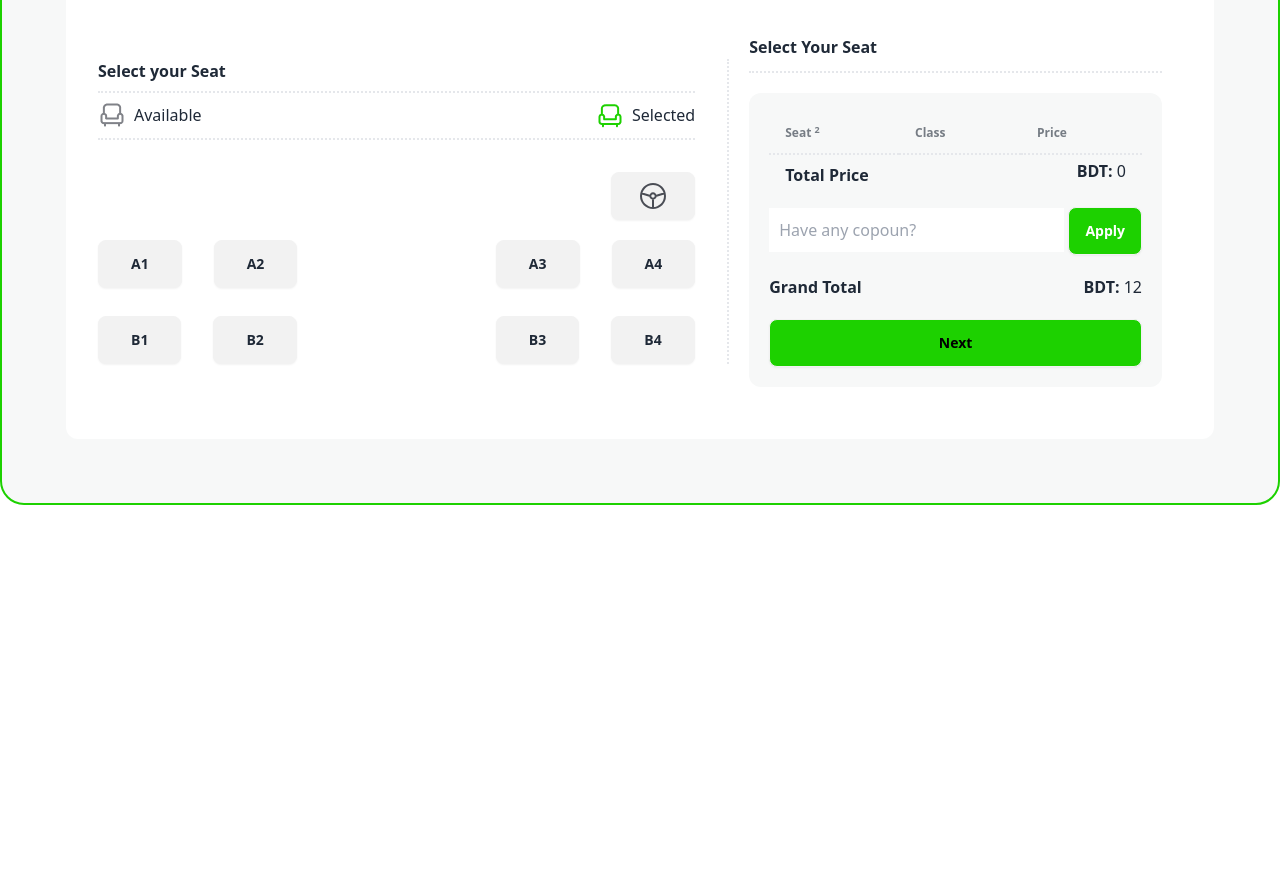
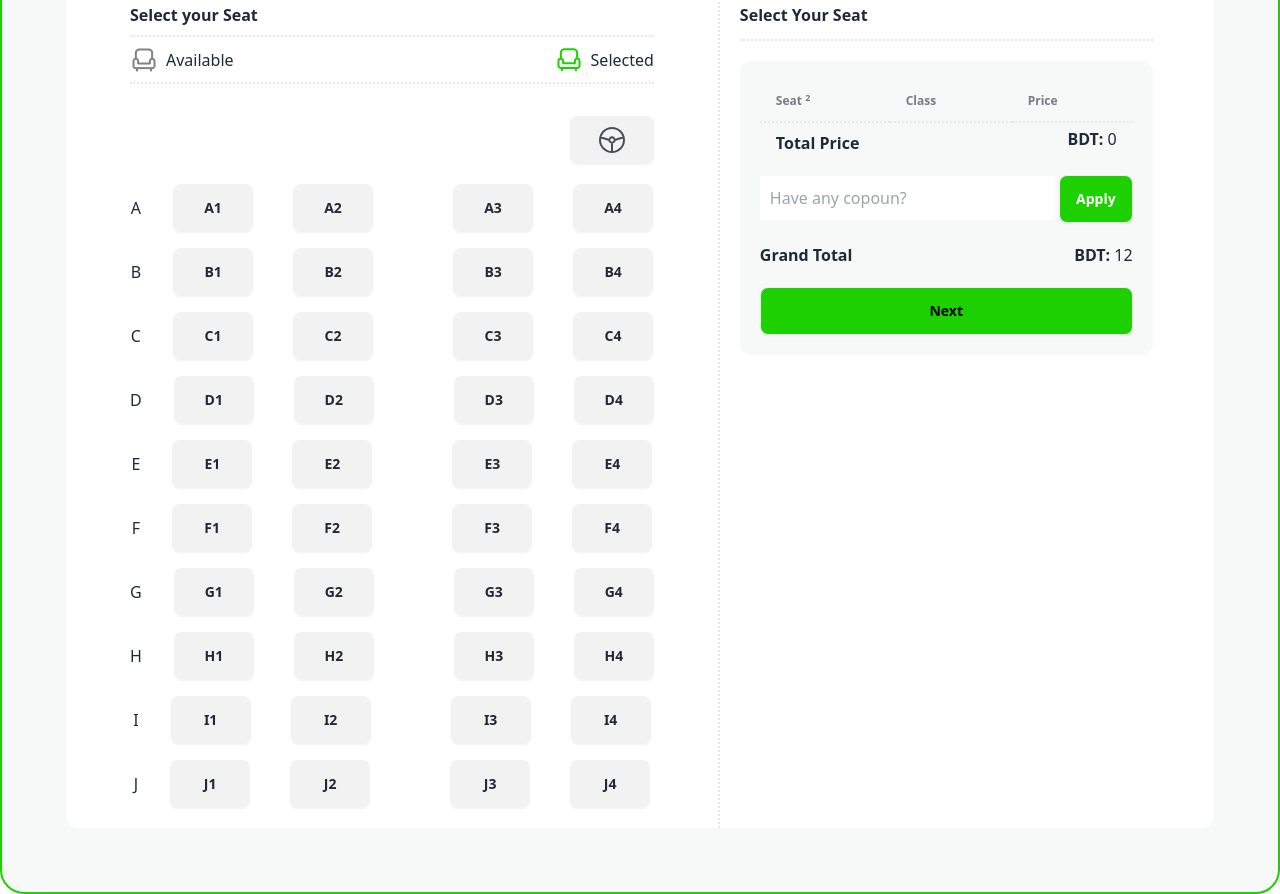
Before and after one commit to ProgSomel/smart-ticketing, a plain HTML site: page index.html in a window 1280 px wide. Shown: the part 1975-2869 px from the top of the page. Before the commit the page ends 2480 px from the top, so only its background shows below. Drawn offline with nearby package versions, Linux system fonts and the light colour scheme.

Commit message:
Seat Section Responsive done

```diff
--- a/index.html
+++ b/index.html
@@ -84,7 +84,7 @@
         <Section class="max-w-screen-xl mx-auto px-2 md:px-12 lg:px-16">
             <h1 class="font-bold font-raleway text-3xl text-center mt-20">Best offers for you</h1>
 
-           <div class="flex flex-col lg:flex-row gap-10 mt-8">
+           <div class="flex flex-col lg:flex-row md:gap-10 mt-8">
             <div class="flex flex-col lg:flex-row">
                 <div class="rounded-l-lg lg:w-80 lg:h-40 bg-[#FFBF0F]  p-8 space-y-1">
                     <h1 class="text-3xl font-bold">15% OFF</h1>
@@ -109,7 +109,7 @@
                     <div class="bg-[#F78C9C]">
                         <img class="h-40" src="images/cupon-devider.png" alt="">
                     </div>
-                <div class="rounded-r-lg lg:w-52 pt-12 px-12 h-40 bg-[#F78C9C] shadow-xl  space-y-1">
+                <div class="rounded-r-lg lg:w-52 pt-12 px-10 h-40 bg-[#F78C9C] shadow-xl  space-y-1">
                     <h1 class="text-2xl font-bold  font-raleway">Couple 20</h1>
                     <p class="font-extralight">Coupon Code</p>
                     </div>
@@ -124,7 +124,7 @@
 
 
         <!--! Ticket Booking Section  -->
-        <section id="ticket-booking-section" class="font-raleway rounded-3xl border-2 border-[#1DD100] mt-16 pb-16 bg-[#F7F8F8] max-w-screen-xl mx-auto px-2 md:px-12 lg:px-16 min-h-screen">
+        <section id="ticket-booking-section" class="font-raleway rounded-3xl border-2 border-[#1DD100] mt-16 pb-16 bg-[#F7F8F8] max-w-screen-xl  lg:mx-auto  px-2 md:px-12 lg:px-16 min-h-screen">
             <h1 class="text-3xl font-bold text-center mt-12">P.H Paribahan</h1>
             <p class="text-center mt-2">Experience Effortless Travel Planning with P-Ticket's Secure Ticket Booking System. </p>
 
@@ -171,7 +171,7 @@
                     <img src="images/info-devider.png" alt="">
                 </div>
 
-                <div class=" bg-[#FFFFFF] text-center space-y-2 rounded-r-lg h-[400px] mt-7 lg:pr-10 px-8 lg:px-0 flex flex-col items-center justify-center ">
+                <div class=" bg-[#FFFFFF] text-center space-y-2 rounded-r-lg h-[400px]  lg:pr-10 px-8 lg:px-0 flex flex-col items-center justify-center ">
                     <div class="flex justify-center">
                         <img src="images/fare.png" alt="">
                     </div>
@@ -183,10 +183,12 @@
 
 
         <!--! Seat Section  -->
-        <div class="font-raleway bg-[#FFFFFF] mt-8 p-8 rounded-xl flex flex-col lg:flex-row items-center ">
-          <div class="border-r-2 border-dotted flex-1 pr-8">
+        <div id="seat-selection" class="font-raleway bg-[#FFFFFF] mt-8  rounded-xl flex flex-col lg:flex-row  ">
+
+
+          <div class="border-r-2 border-dotted  md:px-16  py-5 ">
             <h1 class="font-bold border-b-2 border-dotted pb-2">Select your Seat</h1>
-            <div class="flex justify-between border-b-2 border-dotted pb-2  items-center">
+            <div class="flex justify-between border-b-2 border-dotted pb-2   items-center">
               <div class="flex  items-center gap-2 mt-2 ">
                 <img src="images/seat-gray.png" alt="">
                 <p>Available</p>
@@ -203,33 +205,175 @@
             </div>
 
 
-          <div class="flex flex-col lg:flex-row justify-between  gap-28 items-center">
-            <div>
+            <div class="flex flex-col items-center justify-center gap-4">
+              <!-- Row A -->
               <div class="flex items-center gap-8">
-                <button id="a1" class="btn  seat px-8">A1</button>
-                <button id="a2" class="btn seat px-8">A2</button>
+                <p>A</p>
+                <div class="flex md:gap-20">
+                  <div class="flex md:gap-10">
+                    <button id="a1" class="btn seat md:w-20">A1</button>
+                    <button id="a2" class="btn seat md:w-20">A2</button>
+                  </div>
+                  <div class="flex md:gap-10">
+                    <button id="a3" class="btn seat md:w-20">A3</button>
+                    <button id="a4" class="btn seat md:w-20">A4</button>
+                  </div>
+                </div>
               </div>
+
+
+              <!-- Row B -->
               <div class="flex items-center gap-8">
-                <button id="b1" class="btn seat mt-7 px-8">B1</button>
-                <button id="b2" class="btn seat mt-7 px-8">B2</button>
+                <p>B</p>
+                <div class="flex md:gap-20">
+                  <div class="flex md:gap-10">
+                    <button id="b1" class="btn seat md:w-20">B1</button>
+                    <button id="b2" class="btn seat md:w-20">B2</button>
+                  </div>
+                  <div class="flex md:gap-10">
+                    <button id="b3" class="btn seat md:w-20">B3</button>
+                    <button id="b4" class="btn seat md:w-20">B4</button>
+                  </div>
+                </div>
               </div>
-             </div>
 
-             <div>
+
+              <!-- Row C -->
               <div class="flex items-center gap-8">
-                <button id="a3" class="btn seat px-8">A3</button>
-                <button id="a4" class="btn seat px-8">A4</button>
+                <p>C</p>
+                <div class="flex md:gap-20">
+                  <div class="flex md:gap-10">
+                    <button id="c1" class="btn seat md:w-20">C1</button>
+                    <button id="c2" class="btn seat md:w-20">C2</button>
+                  </div>
+                  <div class="flex md:gap-10">
+                    <button id="c3" class="btn seat md:w-20">C3</button>
+                    <button id="c4" class="btn seat md:w-20">C4</button>
+                  </div>
+                </div>
               </div>
-              <div class="flex items-center gap-8">
-                <button id="b3" class="btn seat px-8 mt-7">B3</button>
-                <button id="b4" class="btn seat px-8 mt-7">B4</button>
-              </div>
-             </div>
-          </div>
+
+
+
+<!-- Row D -->
+<div class="flex items-center gap-8">
+  <p>D</p>
+  <div class="flex md:gap-20">
+    <div class="flex md:gap-10">
+      <button id="d1" class="btn seat md:w-20">D1</button>
+      <button id="d2" class="btn seat md:w-20">D2</button>
+    </div>
+    <div class="flex md:gap-10">
+      <button id="d3" class="btn seat md:w-20">D3</button>
+      <button id="d4" class="btn seat md:w-20">D4</button>
+    </div>
+  </div>
+</div>
+
+<!-- Row E -->
+<div class="flex items-center gap-8">
+  <p>E</p>
+  <div class="flex md:gap-20">
+    <div class="flex md:gap-10">
+      <button id="e1" class="btn seat md:w-20">E1</button>
+      <button id="e2" class="btn seat md:w-20">E2</button>
+    </div>
+    <div class="flex md:gap-10">
+      <button id="e3" class="btn seat md:w-20">E3</button>
+      <button id="e4" class="btn seat md:w-20">E4</button>
+    </div>
+  </div>
+</div>
+
+<!-- Row F -->
+<div class="flex items-center gap-8">
+  <p>F</p>
+  <div class="flex md:gap-20">
+    <div class="flex md:gap-10">
+      <button id="f1" class="btn seat md:w-20">F1</button>
+      <button id="f2" class="btn seat md:w-20">F2</button>
+    </div>
+    <div class="flex md:gap-10">
+      <button id="f3" class="btn seat md:w-20">F3</button>
+      <button id="f4" class="btn seat md:w-20">F4</button>
+    </div>
+  </div>
+</div>
+
+<!-- Row G -->
+<div class="flex items-center gap-8">
+  <p>G</p>
+  <div class="flex md:gap-20">
+    <div class="flex md:gap-10">
+      <button id="g1" class="btn seat md:w-20">G1</button>
+      <button id="g2" class="btn seat md:w-20">G2</button>
+    </div>
+    <div class="flex md:gap-10">
+      <button id="g3" class="btn seat md:w-20">G3</button>
+      <button id="g4" class="btn seat md:w-20">G4</button>
+    </div>
+  </div>
+</div>
+
+<!-- Row H -->
+<div class="flex items-center gap-8">
+  <p>H</p>
+  <div class="flex md:gap-20">
+    <div class="flex md:gap-10">
+      <button id="h1" class="btn seat md:w-20">H1</button>
+      <button id="h2" class="btn seat md:w-20">H2</button>
+    </div>
+    <div class="flex md:gap-10">
+      <button id="h3" class="btn seat md:w-20">H3</button>
+      <button id="h4" class="btn seat md:w-20">H4</button>
+    </div>
+  </div>
+</div>
+
+<!-- Row I -->
+<div class="flex items-center gap-8">
+  <p>I</p>
+  <div class="flex md:gap-20">
+    <div class="flex md:gap-10">
+      <button id="i1" class="btn seat md:w-20">I1</button>
+      <button id="i2" class="btn seat md:w-20">I2</button>
+    </div>
+    <div class="flex md:gap-10">
+      <button id="i3" class="btn seat md:w-20">I3</button>
+      <button id="i4" class="btn seat md:w-20">I4</button>
+    </div>
+  </div>
+</div>
+
+<!-- Row J -->
+<div class="flex items-center gap-8">
+  <p>J</p>
+  <div class="flex md:gap-20">
+    <div class="flex md:gap-10">
+      <button id="j1" class="btn seat md:w-20">J1</button>
+      <button id="j2" class="btn seat md:w-20">J2</button>
+    </div>
+    <div class="flex md:gap-10">
+      <button id="j3" class="btn seat md:w-20">J3</button>
+      <button id="j4" class="btn seat md:w-20">J4</button>
+    </div>
+  </div>
+</div>
+
+            </div>
+
+
+
+
+
 
         </div>
 
 
+
+
+
+        <!--! Pricing Section  -->
 
          <div class="lg:p-5">
            <h1 class="font-bold border-b-2 border-dotted pb-3">Select Your Seat</h1>
--- a/js/utility.js
+++ b/js/utility.js
@@ -1,5 +1,5 @@
 function scrollToNewElement() {
-    document.getElementById('ticket-booking-section').scrollIntoView({behavior: 'smooth'});
+    document.getElementById('seat-selection').scrollIntoView({behavior: 'smooth'});
 }
 
 function getElementInnerTextById(elementId) {
```
